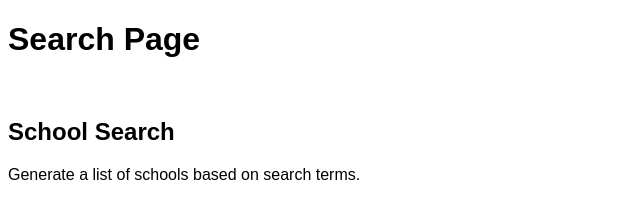
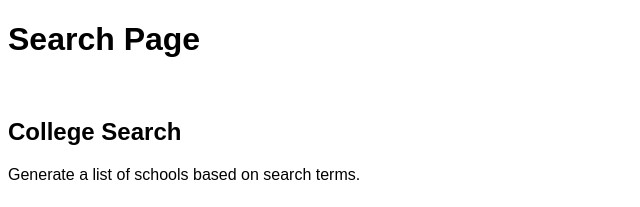
Before and after one commit to mayo17/DatabaseFinal, an Electron app: page search.html in a window 800 px wide. Shown: the top 207 px of the page, 0-640 px from the left. Drawn offline with Linux system fonts and the light colour scheme; no server answers.

Commit message:
changed title

```diff
--- a/search.html
+++ b/search.html
@@ -12,7 +12,7 @@
   <h1>Search Page</h1>
   <p id="greeting"></p>
   <br>
-  <h2>School Search</h2>
+  <h2>College Search</h2>
   Generate a list of schools based on search terms.
   <br>
   <br>
```
